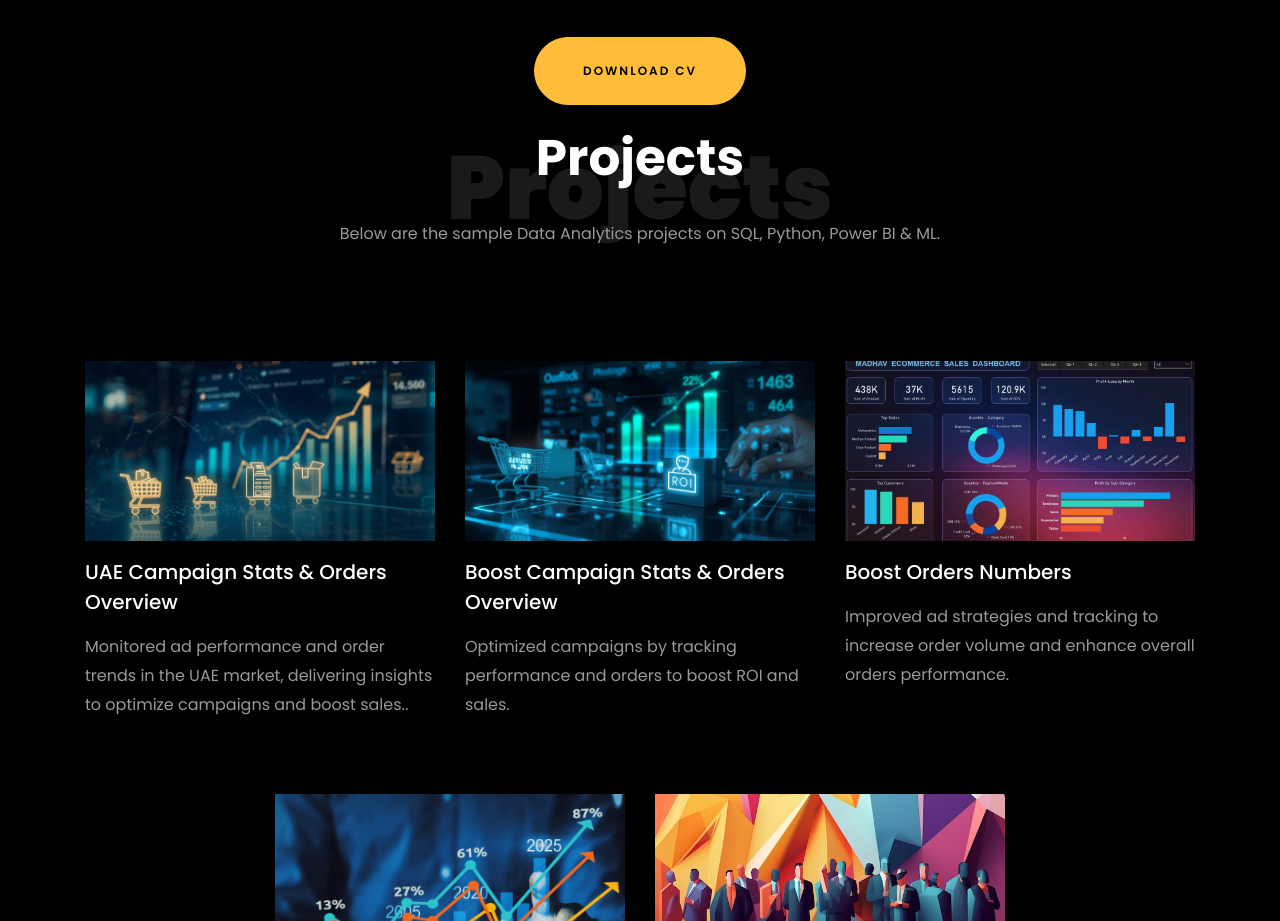
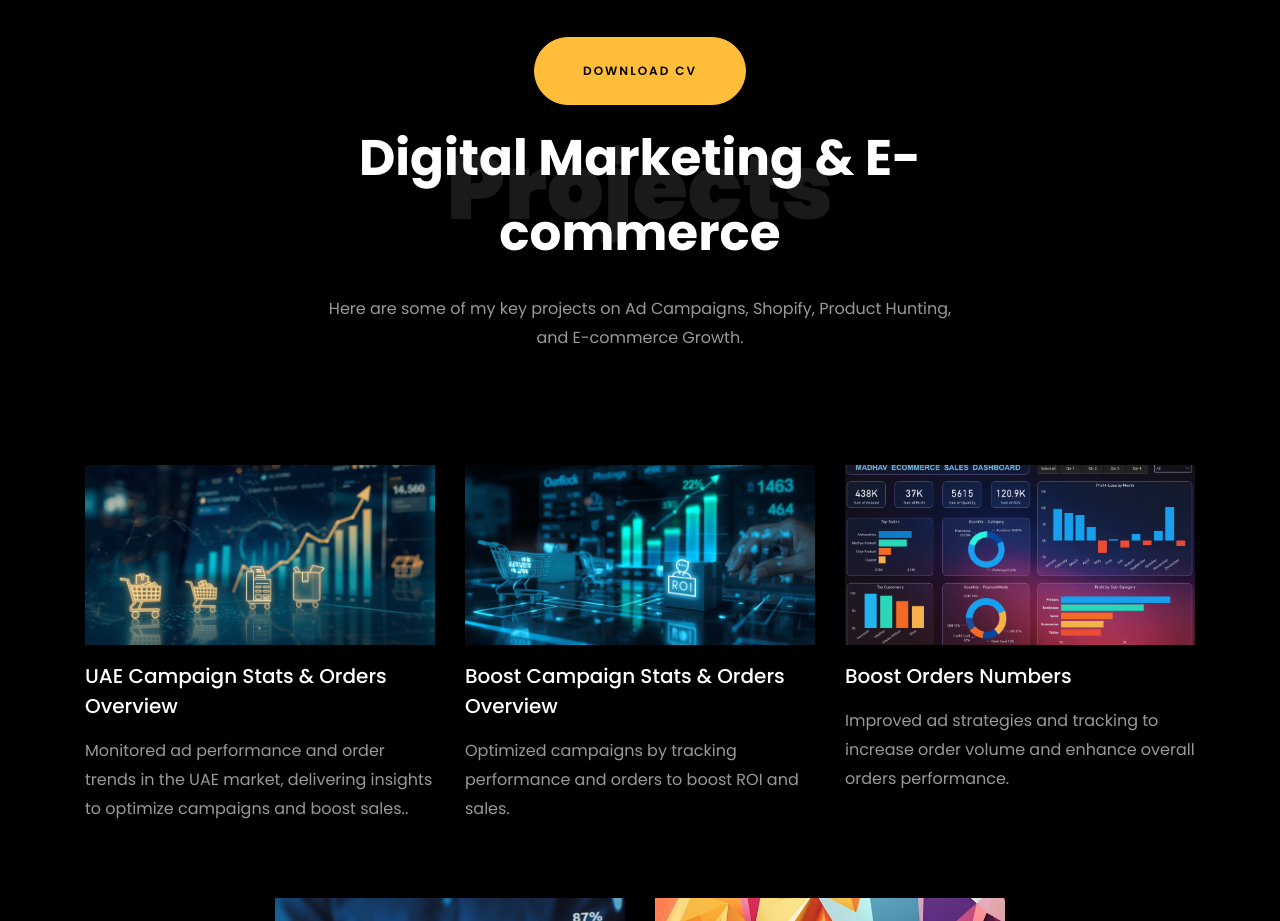
Before and after one commit to humdan757/HamdanShah.github.oi, a plain HTML site: page index.html in a window 1280 px wide. Shown: the part 3180-4101 px from the top of the page. Drawn offline with Linux system fonts and the light colour scheme; animation ran at ten frames a second; files whose address does not match are found by name.

Commit message:
Update index.html

```diff
--- a/index.html
+++ b/index.html
@@ -399,8 +399,8 @@
         <div class="row justify-content-center mb-5 pb-5">
           <div class="col-md-7 heading-section text-center ftco-animate">
             <h1 class="big big-2">Projects</h1>
-            <h2 class="mb-4">Projects</h2>
-            <p>Below are the sample Data Analytics projects on SQL, Python, Power BI & ML.</p>
+            <h2 class="mb-4">Digital Marketing & E-commerce</h2>
+            <p>Here are some of my key projects on Ad Campaigns, Shopify, Product Hunting, and E-commerce Growth.</p>
           </div>
         </div>
         <div class="row d-flex">
```
